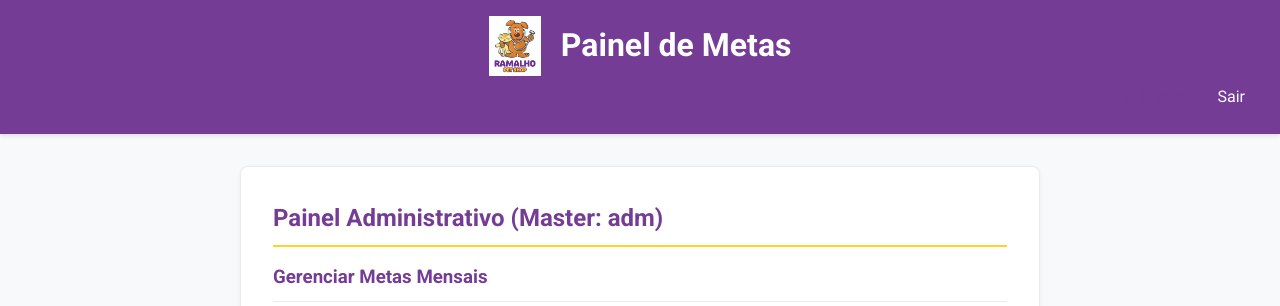
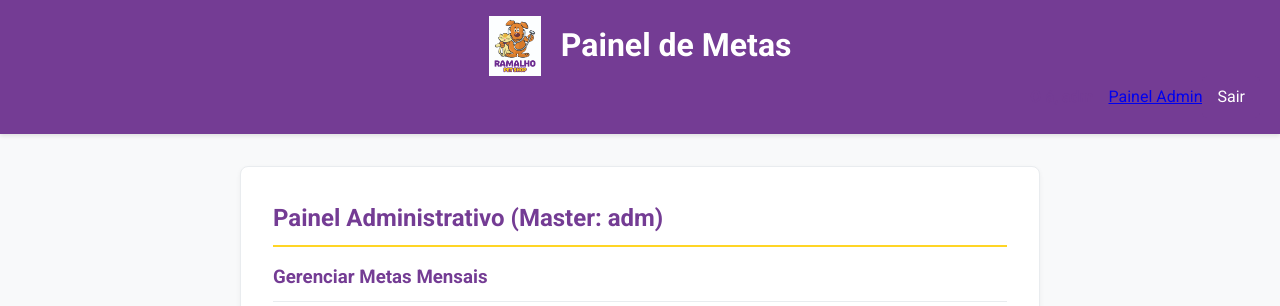
Before and after one commit to PetRamalho/ramalho-petshop-metas, a Flask app: page /admin in a window 1280 px wide. Shown: the top 306 px of the page. Run offline with Flask 3, Linux system fonts and the light colour scheme; a user stored in the database is signed in.

Commit message:
Update base.html

```diff
--- a/src/templates/base.html
+++ b/src/templates/base.html
@@ -9,7 +9,7 @@
     <link rel="preconnect" href="https://fonts.googleapis.com">
     <link rel="preconnect" href="https://fonts.gstatic.com" crossorigin>
     <link href="https://fonts.googleapis.com/css2?family=Roboto:wght@400;700&display=swap" rel="stylesheet"> <!-- Usando Roboto como fallback, idealmente Graviola Soft -->
-    <script src="{{ url_for("static", filename="js/main.js") }}" defer></script>
+    <script src="{{ url_for("static", filename="js/main.js" ) }}" defer></script>
 </head>
 <body>
     <script src="{{ url_for('static', filename='js/dashboard.js') }}"></script>
@@ -18,10 +18,13 @@
             <img src="{{ url_for("static", filename="img/logo.jpg") }}" alt="Logo Ramalho Pet Shop" id="logo">
             <h1>Painel de Metas</h1>
         </div>
-        <!-- Adicione isso na barra de navegação, geralmente próximo ao logo -->
+        <!-- Barra de navegação com links para áreas do sistema -->
         <div class="header-right">
             {% if current_user.is_authenticated %}
                 <span class="user-info">Olá, {{ current_user.username }}</span>
+                {% if current_user.role == "master" %}
+                    <a href="{{ url_for('main.admin') }}" class="admin-btn">Painel Admin</a>
+                {% endif %}
                 <a href="{{ url_for('auth.logout') }}" class="logout-btn">Sair</a>
             {% endif %}
         </div>
```
Lines whose indentation alone changed are shown as unchanged.
